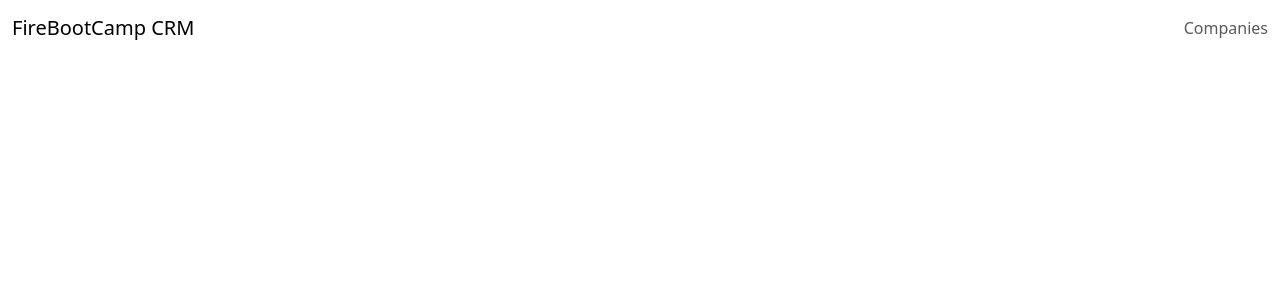
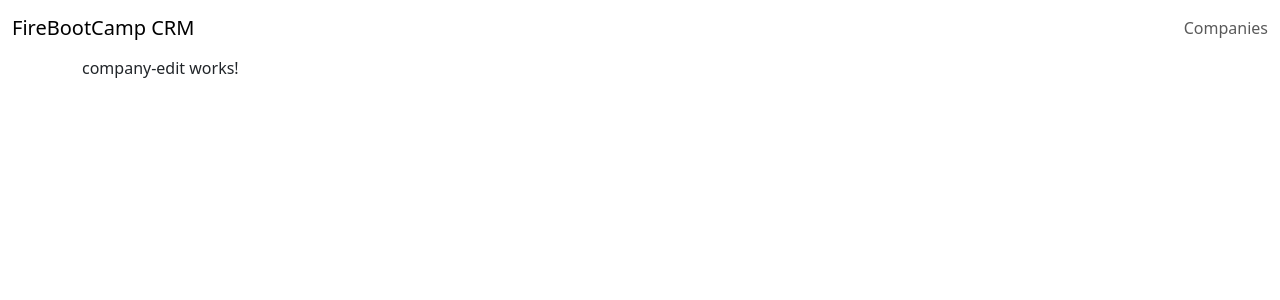
Before and after one commit to SSWConsulting/ng-workshop-bris-jan-2024, an Angular app: page /company/add in a window 1280 px wide. Before the commit this address led to /. Shown: the top 300 px of the page. Built offline with nearby package versions, Linux system fonts and the light colour scheme.

Commit message:
added company-edit component and routes for add/edit

```diff
--- a/src/app/app-routing.module.ts
+++ b/src/app/app-routing.module.ts
@@ -1,10 +1,13 @@
 import { NgModule } from '@angular/core';
 import { RouterModule, Routes } from '@angular/router';
 import { CompanyListComponent } from './company/company-list/company-list.component';
+import { CompanyEditComponent } from './company/company-edit/company-edit.component';
 
 const routes: Routes = [
   { path: '', redirectTo: 'company/list', pathMatch: 'full' },
   { path: 'company/list', component: CompanyListComponent },
+  { path: 'company/add', component: CompanyEditComponent },
+  { path: 'company/edit/:id', component: CompanyEditComponent },
 ];
 
 @NgModule({
--- a/src/app/app.module.ts
+++ b/src/app/app.module.ts
@@ -8,12 +8,14 @@ import { CompanyListComponent } from './company/company-list/company-list.compon
 import { NgbModule } from '@ng-bootstrap/ng-bootstrap';
 import { HttpClientModule } from '@angular/common/http';
 import { CompanyTableComponent } from './company/company-table/company-table.component';
+import { CompanyEditComponent } from './company/company-edit/company-edit.component';
 
 @NgModule({
   declarations: [
     AppComponent,
     CompanyListComponent,
-    CompanyTableComponent
+    CompanyTableComponent,
+    CompanyEditComponent
   ],
   imports: [
     BrowserModule,
--- /dev/null
+++ b/src/app/company/company-edit/company-edit.component.html
@@ -0,0 +1 @@
+<p>company-edit works!</p>
--- a/src/app/company/company-list/company-list.component.html
+++ b/src/app/company/company-list/company-list.component.html
@@ -1,6 +1,6 @@
 <h1>
   Companies
-  <button class="btn btn-success float-end">Add</button>
+  <button class="btn btn-success float-end" [routerLink]="['/company/add']">Add</button>
 </h1>
 
 <fbc-company-table
```
Also changed, not shown: src/app/company/company-edit/company-edit.component.ts (added, +10 -0 lines), src/app/company/company-edit/company-edit.component.scss (added).
